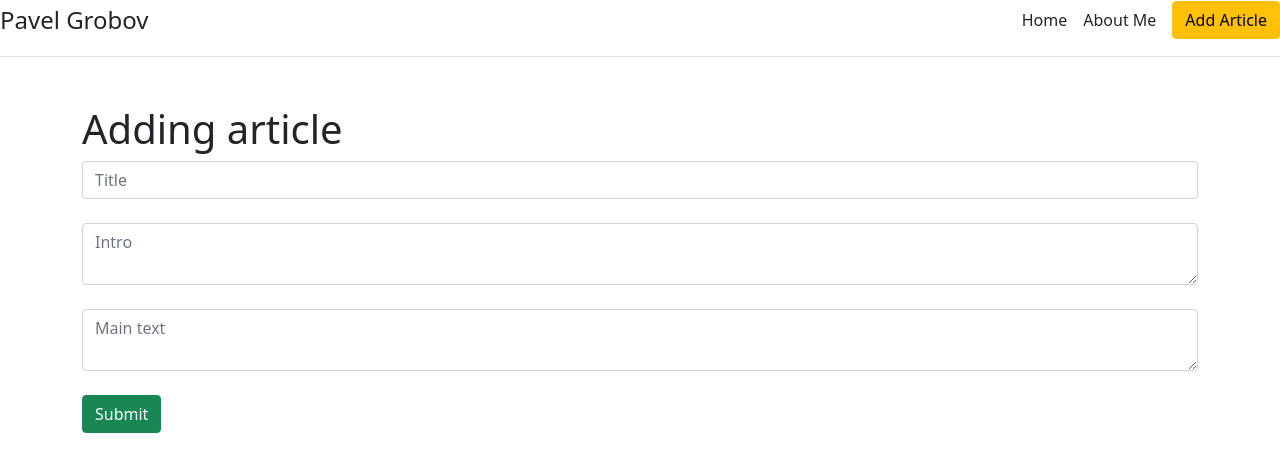
After one commit to Pavgro/Blog, a Flask app: page /create-article in a window 1280 px wide. The commit adds this page. Shown: the top 472 px of the page. Run offline with Flask 2, Linux system fonts and the light colour scheme.

Commit message:
add create article page

```diff
--- a/app.py
+++ b/app.py
@@ -1,20 +1,24 @@
 from flask import Flask, render_template, url_for
 from flask_sqlalchemy import SQLAlchemy
 from datetime import datetime
+
+
 app = Flask(__name__)
-app.config['SQLALCHEMY_DATABASE_URI'] = 'sqlite://blog.db'
+app.config['SQLALCHEMY_DATABASE_URI'] = 'sqlite:///blog.db'
+app.config['SQLALCHEMY_TRACK_MODIFICATIONS'] = False
 db = SQLAlchemy(app)
 
 
-class Article(db.model):
+class Article(db.Model):
     id = db.Column(db.Integer, primary_key=True)
     title = db.Column(db.String(100), nullable=False)
-    intro = db.Column(db.String(300), nullbale=False)
+    intro = db.Column(db.String(300), nullable=False)
     text = db.Column(db.Text, nullable=False)
     date = db.Column(db.DateTime, default=datetime.utcnow())
 
     def __repr__(self):
         return '<Article %r>' % self.id
+
 
 @app.route('/home')
 @app.route('/')
@@ -26,9 +30,11 @@ def index():
 def about():
     return render_template("about.html")
 
-@app.route('/user/<string:name>/<int:id>')
-def user(name, id):
-    return "User page" + name + str(id)
+
+@app.route('/create-article')
+def create_article():
+    return render_template("create-article.html")
+
 
 
 if __name__ == "__main__":
--- a/templates/base.html
+++ b/templates/base.html
@@ -18,9 +18,10 @@
       <nav class="d-inline-flex mt-2 mt-md-0 ms-md-auto">
         <a class="me-3 py-2 text-dark text-decoration-none" href="/home">Home</a>
         <a class="me-3 py-2 text-dark text-decoration-none" href="/about">About Me</a>
-        <!--<a class="me-3 py-2 text-dark text-decoration-none" href="#">Support</a>
-        <a class="py-2 text-dark text-decoration-none" href="#">Pricing</a>-->
+
       </nav>
+        <a class="btn btn-warning" href="/create-article">Add Article</a>
+
     </div>
 
     {% block body %}{% endblock %}
--- /dev/null
+++ b/templates/create-article.html
@@ -0,0 +1,18 @@
+{% extends 'base.html'%}
+
+{% block title %}
+About Me
+{% endblock %}
+
+{% block body %}
+<div class="container mt-5">
+    <h1>Adding article</h1>
+    <form method="post">
+        <input type="text"  name="Title" id="Title" class="form-control" placeholder="Title"><br>
+        <textarea name="intro" id="intro" class="form-control" placeholder="Intro"></textarea><br>
+        <textarea name="text" id="text" class="form-control"  placeholder="Main text"></textarea><br>
+        <input type="submit" class="btn btn-success" value="Submit" ><br>
+
+    </form>
+</div>
+{% endblock %}
```
Also changed, not shown: blog.db (added).
